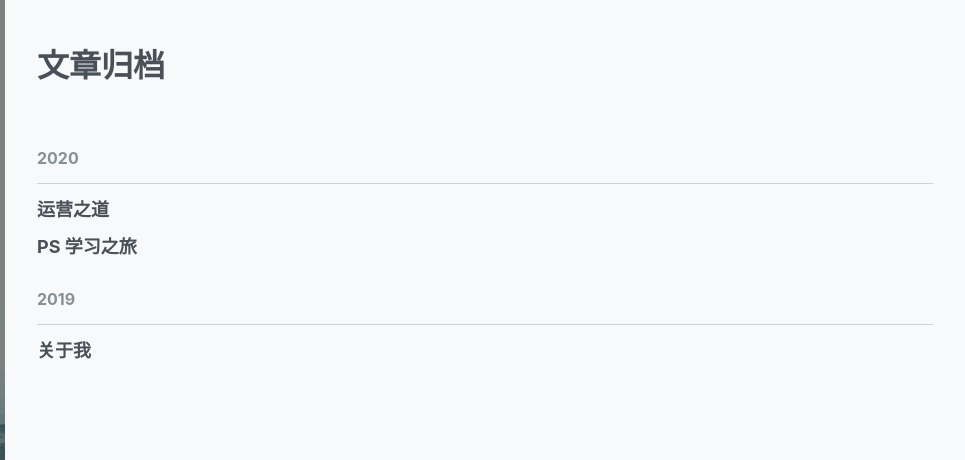
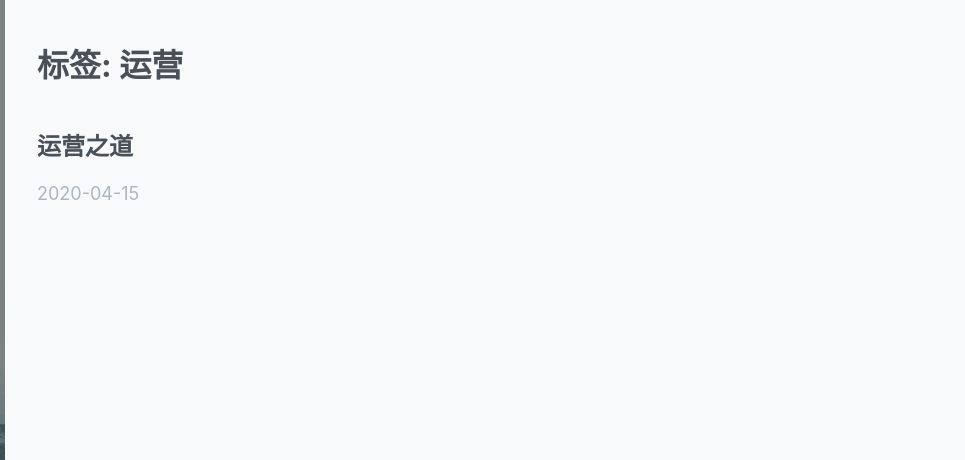
Before and after one commit to BB-Code/BB-Code.github.io, a plain HTML site: page tag/BqXkFMifA/index.html in a window 1280 px wide. Shown: the top 460 px of the page, 315-1280 px from the left. Drawn offline with nearby package versions, Linux system fonts and the light colour scheme.

Commit message:
update from gridea: 2020-04-15 22:50:48

```diff
--- a/atom.xml
+++ b/atom.xml
@@ -2,7 +2,7 @@
 <feed xmlns="http://www.w3.org/2005/Atom">
     <id>https://bb-code.github.io</id>
     <title>极客营地</title>
-    <updated>2020-04-15T14:49:21.816Z</updated>
+    <updated>2020-04-15T14:50:47.857Z</updated>
     <generator>https://github.com/jpmonette/feed</generator>
     <link rel="alternate" href="https://bb-code.github.io"/>
     <link rel="self" href="https://bb-code.github.io/atom.xml"/>
--- a/archives/index.html
+++ b/tag/BqXkFMifA/index.html
@@ -3,13 +3,13 @@
   <head>
     <meta charset="utf-8" >
 
-<title>文章归档 | 极客营地</title>
+<title>运营 | 极客营地</title>
 <meta name="description" content="Deeply Loves The Life">
 
 <meta name="viewport" content="width=device-width, initial-scale=1, maximum-scale=1, user-scalable=no">
 
 <link rel="stylesheet" href="https://use.fontawesome.com/releases/v5.7.2/css/all.css" integrity="sha384-fnmOCqbTlWIlj8LyTjo7mOUStjsKC4pOpQbqyi7RrhN7udi9RwhKkMHpvLbHG9Sr" crossorigin="anonymous">
-<link rel="shortcut icon" href="https://bb-code.github.io/favicon.ico?v=1586962145521">
+<link rel="shortcut icon" href="https://bb-code.github.io/favicon.ico?v=1586962243561">
 <link rel="stylesheet" href="https://cdnjs.cloudflare.com/ajax/libs/KaTeX/0.10.0/katex.min.css">
 <link rel="stylesheet" href="https://bb-code.github.io/styles/main.css">
 
@@ -39,7 +39,7 @@
   <div class="top-container" data-aos="fade-right">
     <div class="top-header-container">
       <a class="site-title-container" href="https://bb-code.github.io">
-        <img src="https://bb-code.github.io/images/avatar.png?v=1586962145521" class="site-logo">
+        <img src="https://bb-code.github.io/images/avatar.png?v=1586962243561" class="site-logo">
         <h1 class="site-title">极客营地</h1>
       </a>
       <div class="menu-btn" @click="menuVisible = !menuVisible">
@@ -108,54 +108,23 @@
 
       <div class="main-container">
         <div class="content-container" data-aos="fade-up">
+          <h2 class="current-tag">标签: 运营</h2>
 
+            <article class="post-item">
+              <div class="left">
+                <a href="https://bb-code.github.io/post/xiFthkMPH">
+                  <h2 class="post-title">运营之道</h2>
+                </a>
+                <div class="post-date">
+                  2020-04-15
+                </div>
+                <div class="post-abstract">
 
-          <h2 class="archives-title">文章归档</h2>
-          <div class="archives-container">
+                </div>
+              </div>
 
-              <h2 class="year" data-aos="fade-in" data-aos-delay="500">2020</h2>
+            </article>
 
-
-                  <article class="post">
-                    <a href="https://bb-code.github.io/post/xiFthkMPH">
-                      <h2 class="post-title">
-                        运营之道
-                      </h2>
-                    </a>
-                  </article>
-
-
-
-                  <article class="post">
-                    <a href="https://bb-code.github.io/post/exc3U0mIG">
-                      <h2 class="post-title">
-                        PS 学习之旅
-                      </h2>
-                    </a>
-                  </article>
-
-
-
-
-
-              <h2 class="year" data-aos="fade-in" data-aos-delay="500">2019</h2>
-
-
-
-
-
-
-                  <article class="post">
-                    <a href="https://bb-code.github.io/post/about">
-                      <h2 class="post-title">
-                        关于我
-                      </h2>
-                    </a>
-                  </article>
-
-
-
-          </div>
 
           <div class="pagination-container">
 
```
Also changed, not shown: index.html (+2 -2 lines), post/REnFmBROW/index.html (+2 -2 lines), post/about/index.html (+2 -2 lines), post/exc3U0mIG/index.html (+2 -2 lines), post/xiFthkMPH/index.html (+10 -2 lines), tag/bMh7DJGyU/index.html (+2 -2 lines), tags/index.html (+4 -2 lines).
